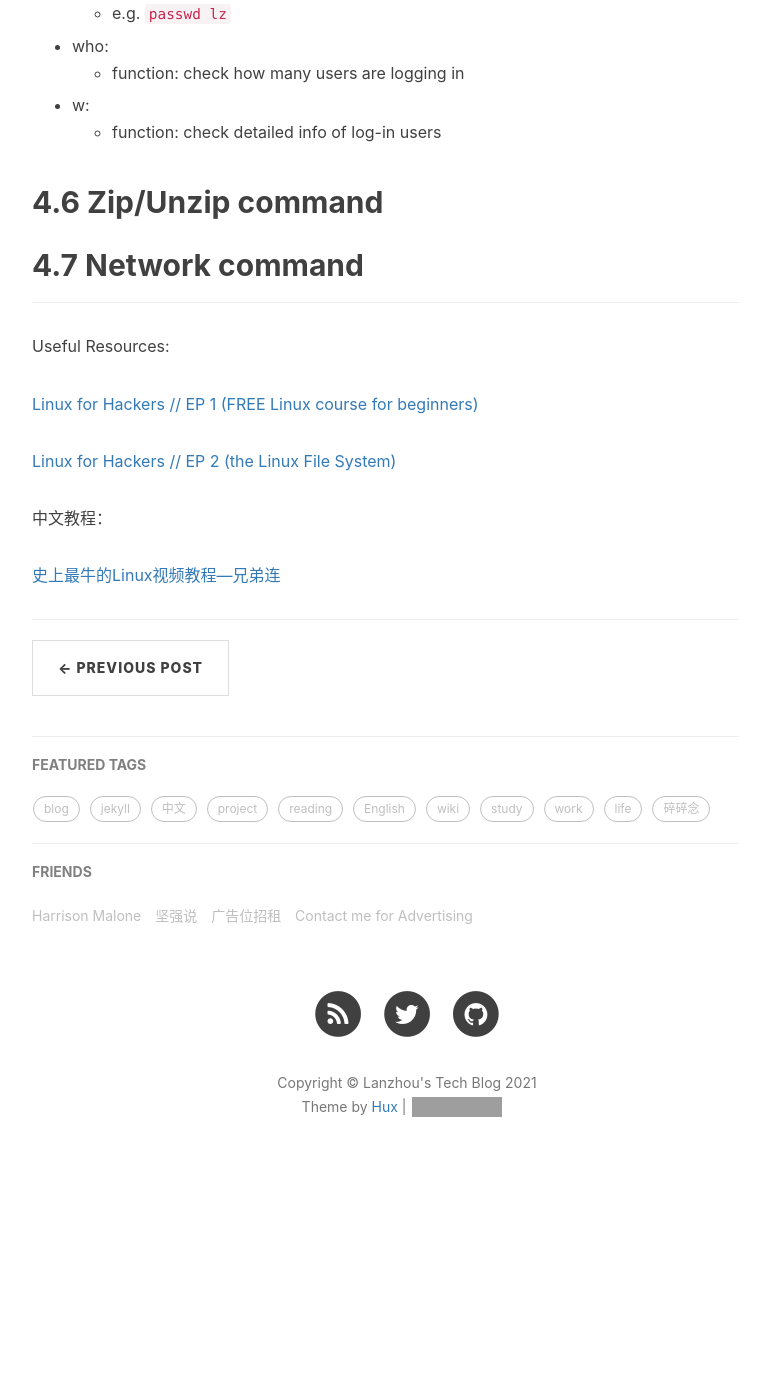
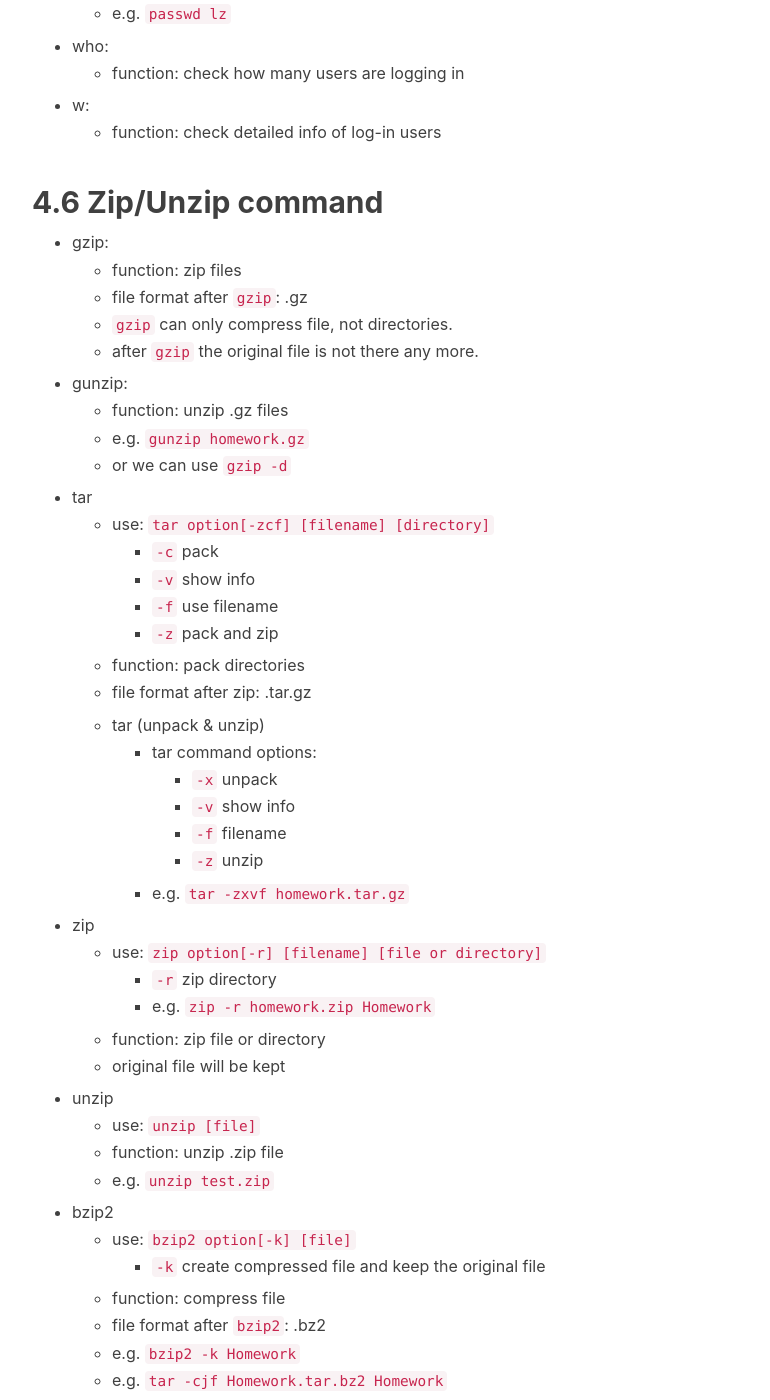
Before and after one commit to Lanzhou-J/Lanzhou-J.github.io, a Jekyll site: the page built from _posts/2021-11-22-DevOps-01-Linux.md, in a window 1280 px wide and 1400 px high, scrolled down 10263 px. Shown: the whole window, without its empty margins (233-1003 px from the left). Built offline with Jekyll 4.4.1, drawn with Linux system fonts in a browser that asks for light colours; nearby versions of some CDN libraries; comment, search, counter and statistics services are not loaded; before the commit the page ends 11474 px from its top, so only the background shows below that; some of the changed text lies outside the part shown; grey boxes are pictures that could not be loaded.

Commit message:
add zip/unzip commands

```diff
--- a/_posts/2021-11-22-DevOps-01-Linux.md
+++ b/_posts/2021-11-22-DevOps-01-Linux.md
@@ -347,6 +347,55 @@ Linux Principles
   - function: check detailed info of log-in users
 
 ## 4.6 Zip/Unzip command
+- gzip:
+  - function: zip files
+  - file format after `gzip`: .gz
+  - `gzip` can only compress file, not directories.
+  - after `gzip` the original file is not there any more.
+
+- gunzip:
+  - function: unzip .gz files
+  - e.g. `gunzip homework.gz`
+  - or we can use `gzip -d`
+
+- tar
+  - use: `tar option[-zcf] [filename] [directory]`
+    - `-c` pack
+    - `-v` show info
+    - `-f` use filename
+    - `-z` pack and zip
+  - function: pack directories
+  - file format after zip: .tar.gz
+
+  - tar (unpack & unzip)
+    - tar command options:
+      - `-x` unpack
+      - `-v` show info
+      - `-f` filename
+      - `-z` unzip
+    - e.g. `tar -zxvf homework.tar.gz`
+
+- zip
+  - use: `zip option[-r] [filename] [file or directory]`
+    - `-r` zip directory
+    - e.g. `zip -r homework.zip Homework`
+  - function: zip file or directory
+  - original file will be kept
+
+- unzip
+  - use: `unzip [file]`
+  - function: unzip .zip file
+  - e.g. `unzip test.zip`
+
+- bzip2
+  - use: `bzip2 option[-k] [file]`
+    - `-k` create compressed file and keep the original file
+  - function: compress file
+  - file format after `bzip2`: .bz2
+  - e.g. `bzip2 -k Homework`
+  - e.g. `tar -cjf Homework.tar.bz2 Homework`
+    - tar -j is to create bz2 format
+  - the compression ratio is high
 
 ## 4.7 Network command
 
```
